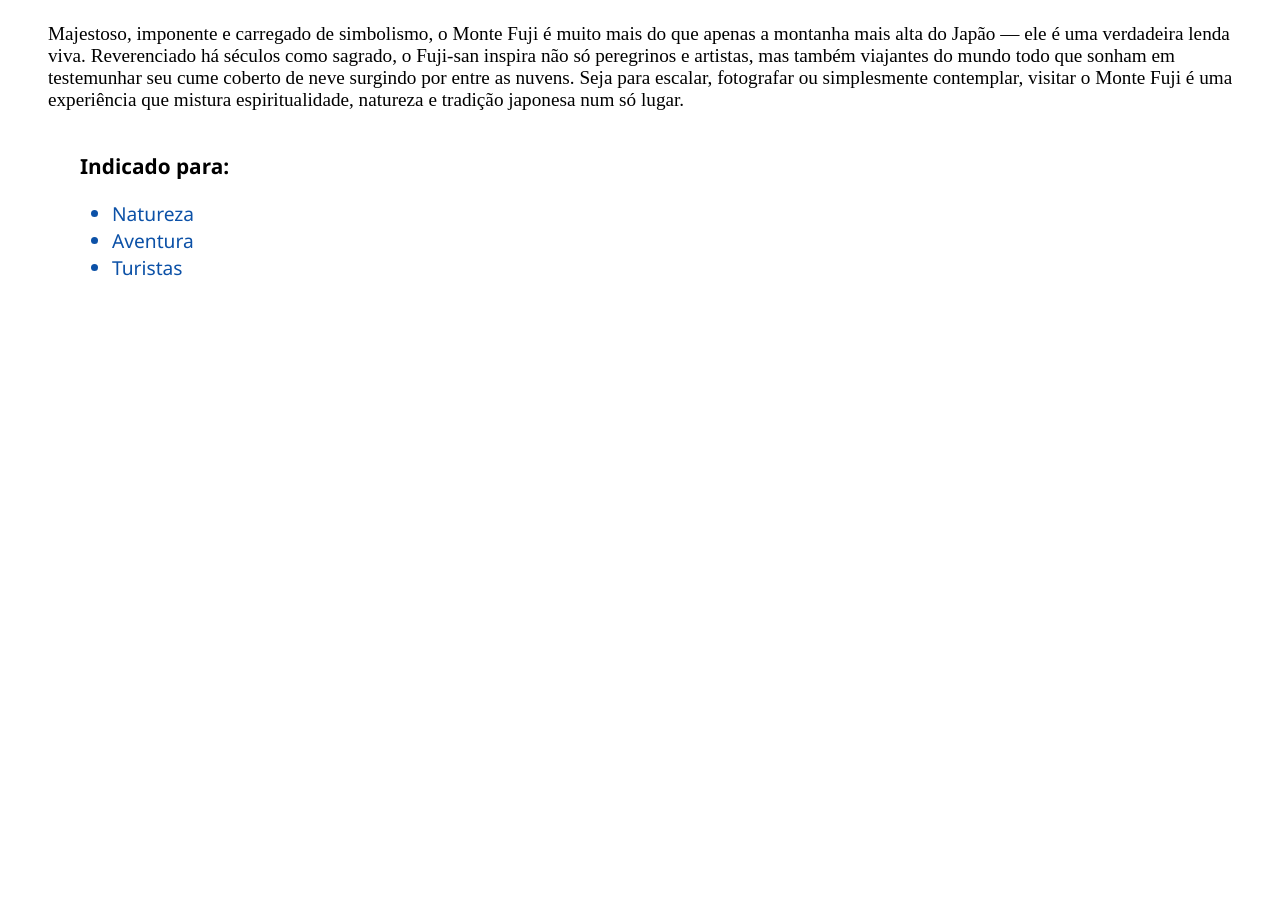
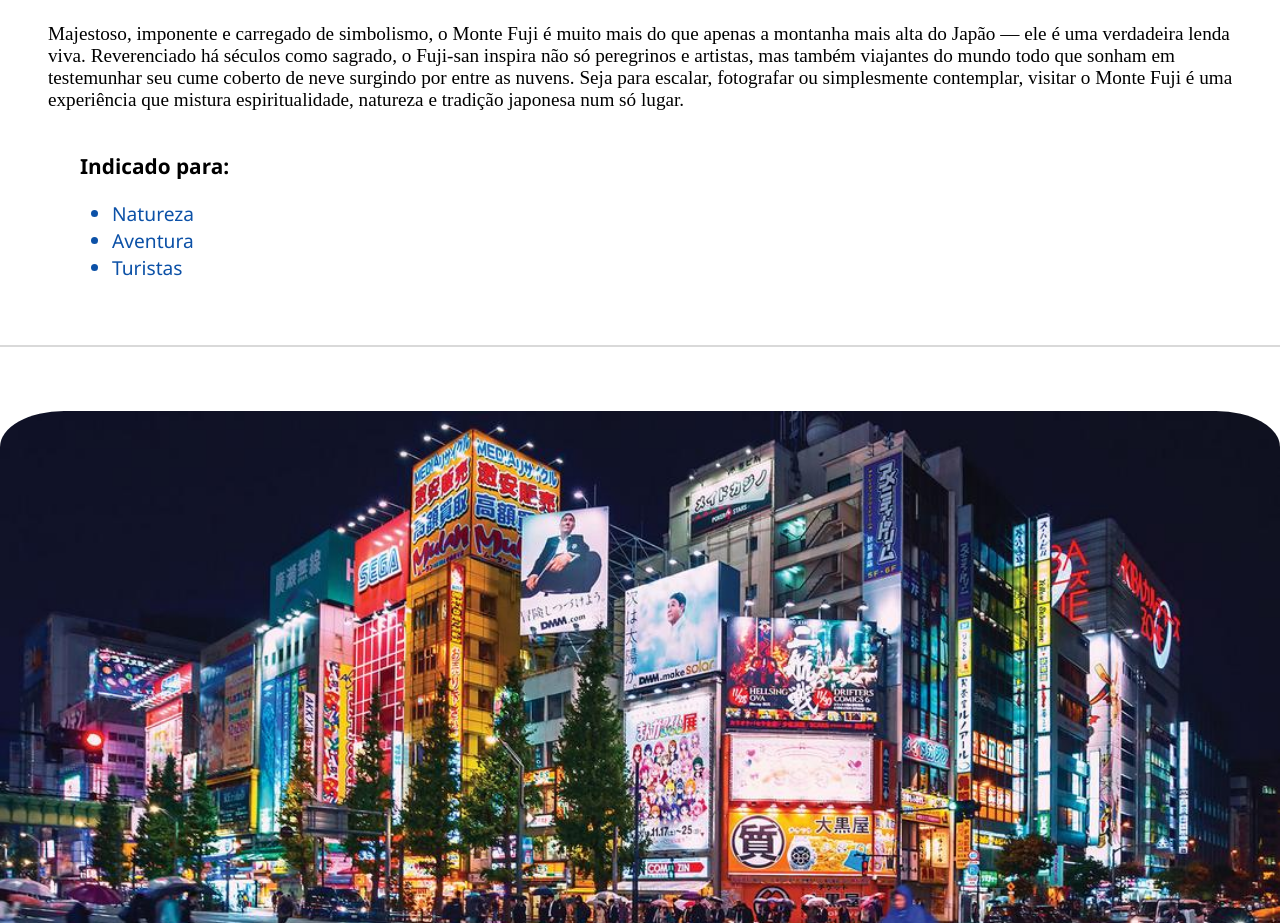
Before and after one commit to Felipe-M13/projetos, a plain HTML site: page projeto turistico/index.html in a window 1280 px wide. Shown: the part 1877-2800 px from the top of the page. Before the commit the page ends 2178 px from the top, so only its background shows below. Drawn offline with Linux system fonts and the light colour scheme.

Commit message:
linha divisoria aplicada

```diff
--- a/projeto turistico/index.html
+++ b/projeto turistico/index.html
@@ -60,7 +60,18 @@
           <li>Turistas</li>
         </ul>
     </article>
+  </section>
 
+  <hr class="divisor">
+
+  <section>
+    <article class="akihabara">
+      <img src="./assets/akihabara.jpg" alt="ponto turistico de tokyo iluminado">
+      <p class="descrição-curta-akihabara">
+        Luzes de neon, tecnologia de ponta e cultura otaku reunidas no coração de Tóquio.
+      </p>
+
+    </article>
   </section>
 </body>
 </html>
--- a/projeto turistico/style.css
+++ b/projeto turistico/style.css
@@ -40,7 +40,7 @@
   opacity: 0.7;
   z-index: -1;
   background-color: rgba(0, 0, 0, 0.4); /* camada escura suave */
-  max-width 98%;
+  max-width: 98%;
 
 }
 
@@ -121,9 +121,27 @@
 
 }
 
+.divisor {
+  border: none;
+  height: 2px;
+  background-color: #D9D9D9;
+  margin: 4rem auto; /* espaçamento acima/abaixo + centraliza */
+  width: 100%;
+
+}
+
 .recomendações-fuji {
   color: #0C51A7;
   font-family: 'Segoe UI', Tahoma, Geneva, Verdana, sans-serif;
   font-size: 1.2rem;
   padding-left: 7rem;
 }
+
+.akihabara img{
+  max-width: 100%;
+  width: 100vw;
+  height: auto;
+  margin: 0; /* remove margens que atrapalham o encaixe nas bordas */
+  border-radius: 5%;
+  display: block;
+}
```
Also changed, not shown: projeto turistico/assets/akihabara.jpg (added).
